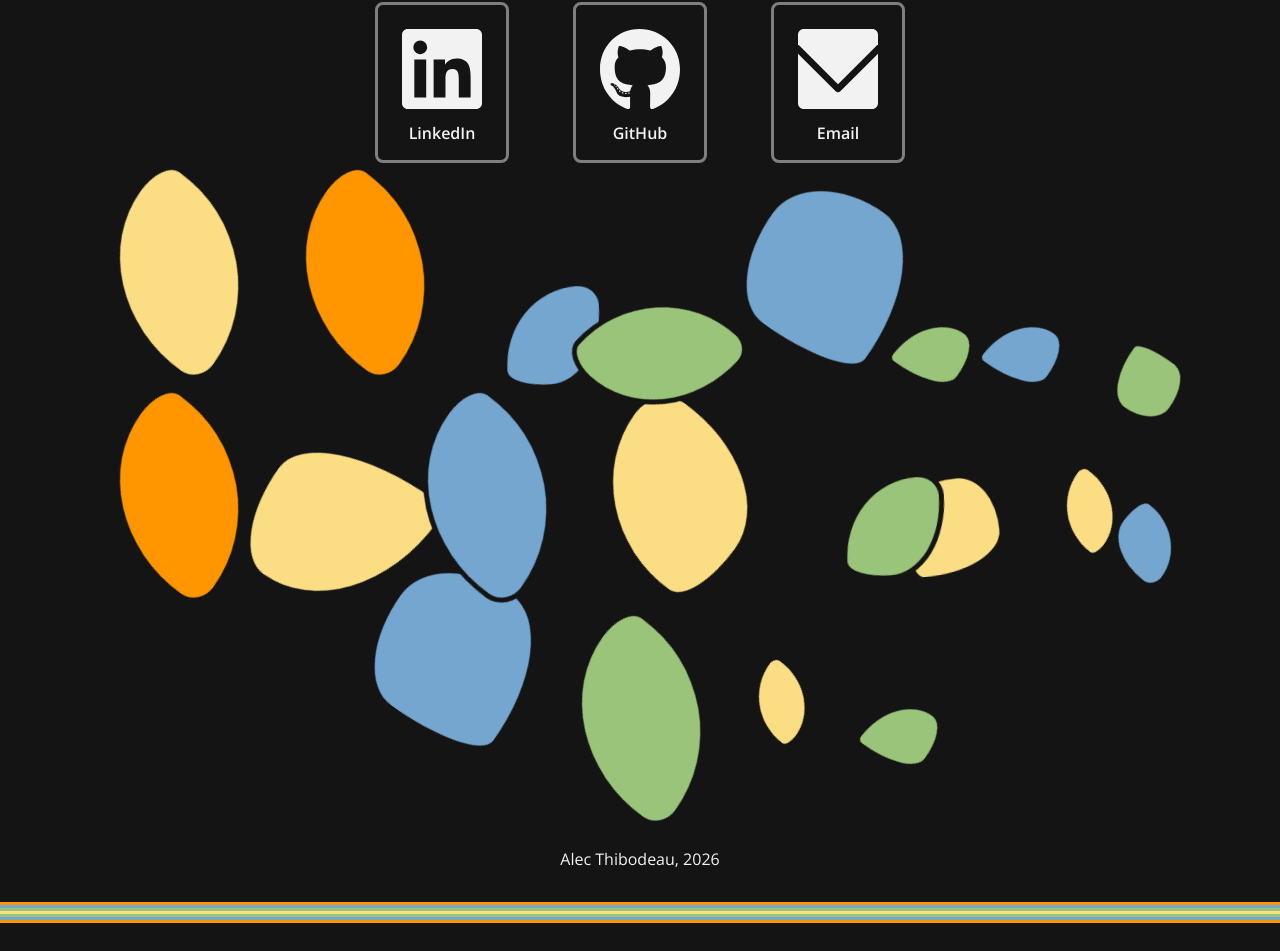
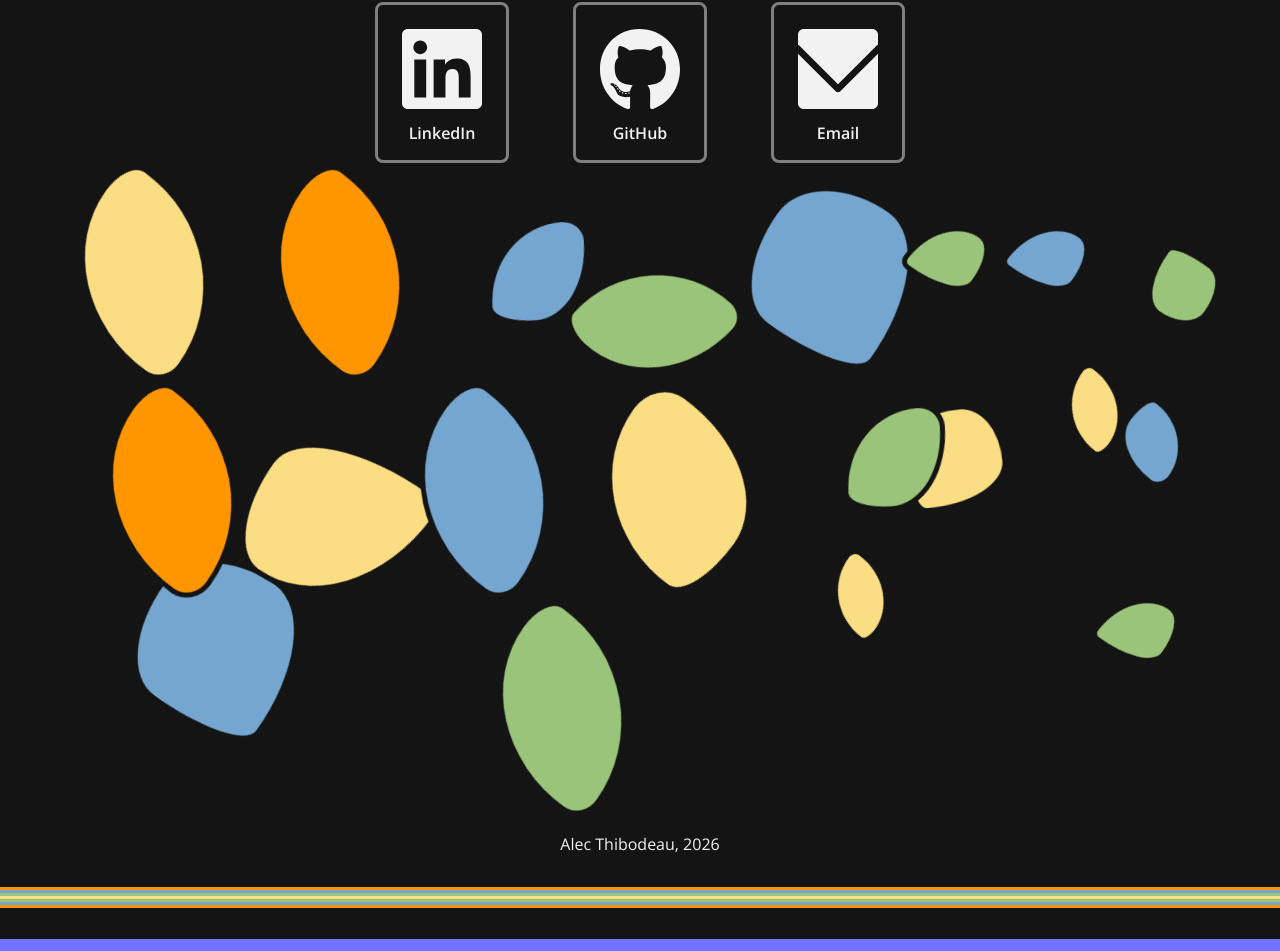
Before and after one commit to alecthibodeau/alecthibodeau.github.io, a React (Vite) app: page / in a window 1280 px wide. Shown: the part 1672-2623 px from the top of the page. Built offline with nearby package versions, Linux system fonts and the light colour scheme.

Commit message:
style: add properties in shapes-wrapper to improve alignment

```diff
--- a/src/styles/_footer.scss
+++ b/src/styles/_footer.scss
@@ -49,7 +49,10 @@ footer {
 }
 
 .shapes-wrapper {
-  padding: 3rem 1rem 1rem;
+  display: flex;
+  flex-wrap: wrap;
+  justify-content: space-around;
+  padding: 3rem 3rem 1rem;
 }
 
 .shape {
```
